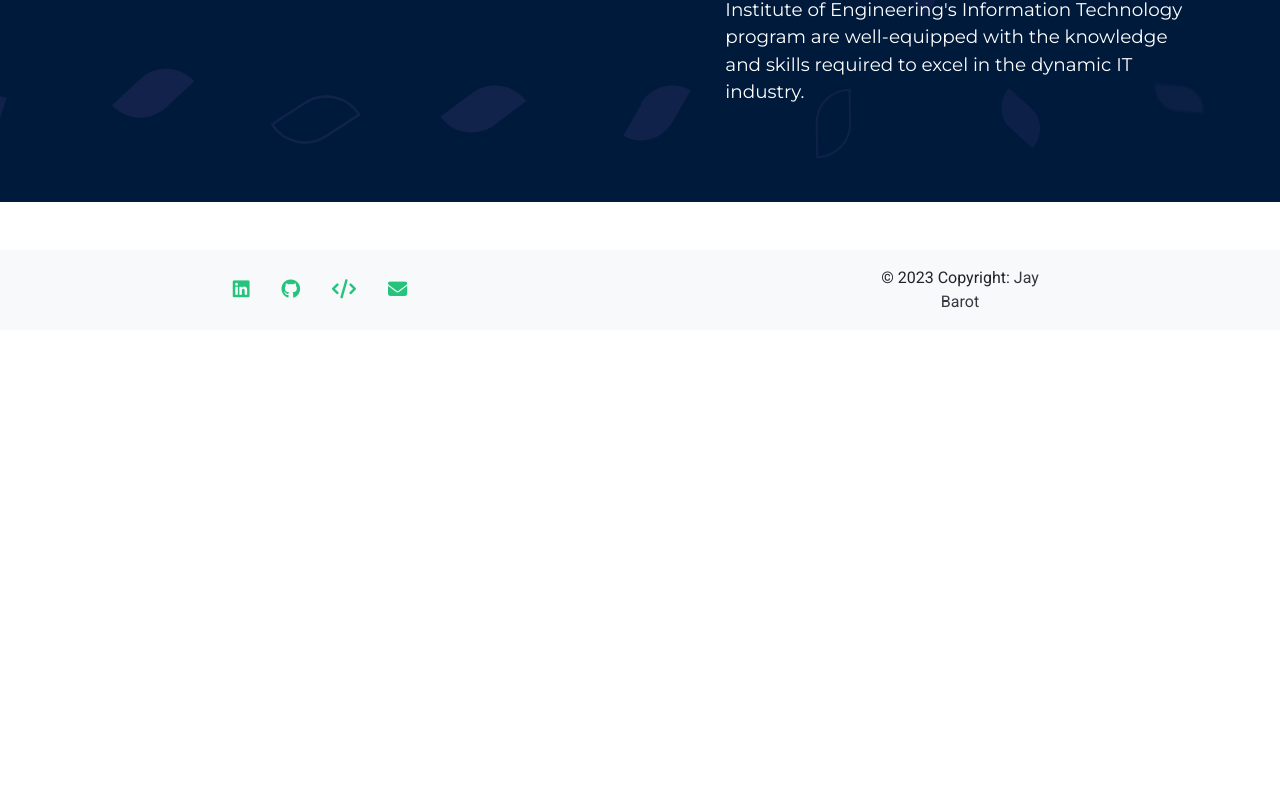
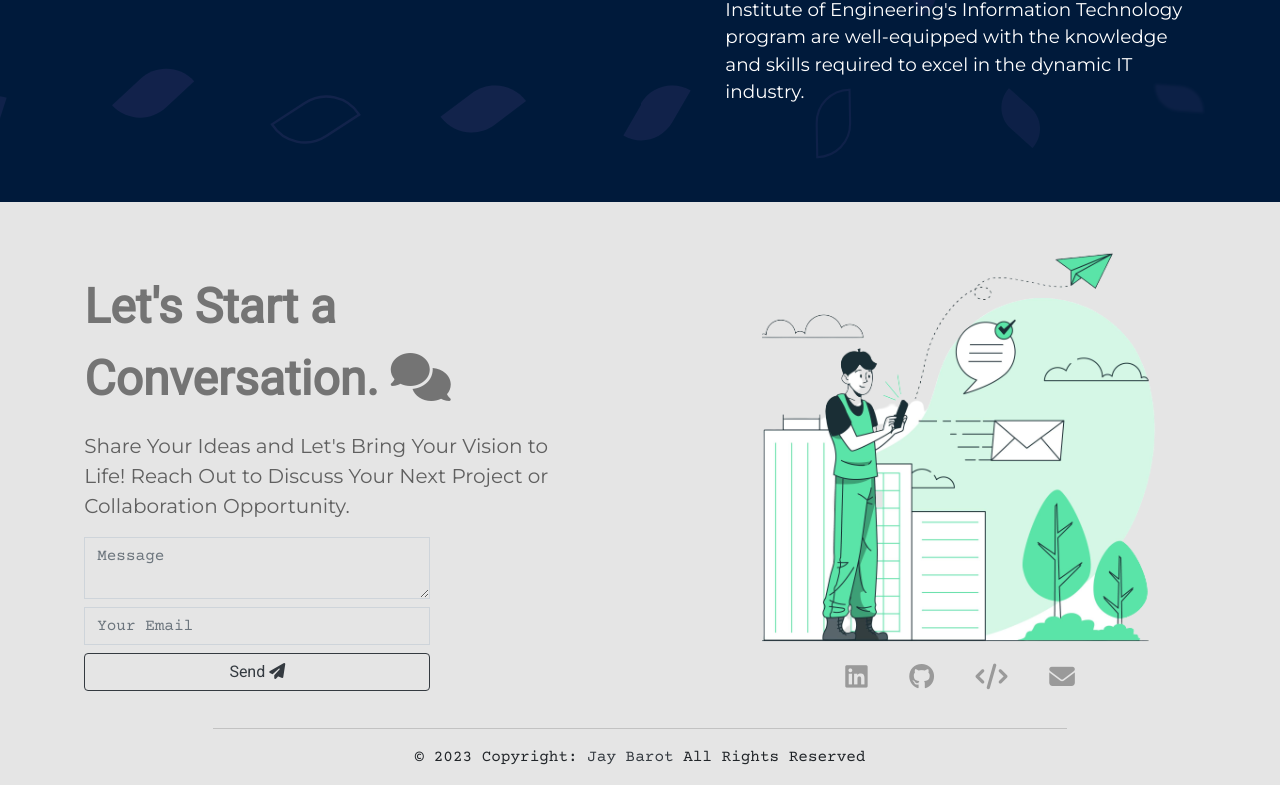
Before and after one commit to barotjay998/jay-barot-website, an Angular app: page /home in a window 1280 px wide. Shown: the part 5105-5890 px from the top of the page. Before the commit the page ends 5435 px from the top, so only its background shows below. Built offline with nearby package versions, Linux system fonts and the light colour scheme.

Commit message:
footer complete

```diff
--- a/src/app/footer/footer.component.html
+++ b/src/app/footer/footer.component.html
@@ -1,52 +1,88 @@
-<footer class="bg-light text-center text-lg-start font-roboto">
+<footer class="bg-platinum  text-center text-lg-start font-roboto">
 
   <div class="container-fluid">
 
-    <div class="row d-flex justify-content-around">
+    <div class="row">
+
+      <!-- Contact Me -->
+      <div class="col-lg-6 d-flex align-self-center" style="margin-top: 3rem;">
+        <div class="row justify-content-center mx-1">
+          <div class="col-lg-10 col-md-10 col-sm-10 d-flex flex-column">
+
+            <div class="row">
+              <div class="col-md-12">
+                <p class="contact-me-title">Let's Start a Conversation. <i class="fa-solid fa-comments"></i> </p>
+                <p class="contact-me-sub-title">
+                  Share Your Ideas and Let's Bring Your Vision to Life!
+                  Reach Out to Discuss Your Next Project or Collaboration Opportunity.
+                </p>
+              </div>
+            </div>
+
+            <div class="row">
+              <div class="col-xl-9 col-lg-10 col-md-9">
+                <textarea class="form-control contact-me-textarea mb-2" [(ngModel)]="message" placeholder="Message"></textarea>
+                <input type="email" class="form-control contact-me-email mb-2" [(ngModel)]="senderEmail" placeholder="Your Email">
+                <button class="btn btn-outline-dark w-100" (click)="sendEmail()">Send <i class="fa-solid fa-paper-plane"></i></button>
+              </div>
+            </div>
+
+          </div>
+
+        </div>
+      </div>
+
       <!-- Icons -->
-      <div class="col-lg-2 d-flex flex-row align-items-center justify-content-center">
+      <div class="col-lg-6">
 
+        <div class="row d-flex justify-content-center" style="margin-top: 3rem;">
+          <div class="col-xl-8 col-lg-8 col-md-6 col-sm-7 col-10 d-flex justify-content-center">
+            <img class="img-fluid" src="assets/images/contact.png" alt="Hero Image Jay Barot">
+          </div>
+        </div>
+
+        <div class="row d-flex justify-content-center">
+          <div class="col-6 d-flex flex-row justify-content-center">
             <!-- LinkedIn -->
             <a href="https://goo.gl/maps/RPNTN3r63BKCnSVD9"
               class="footer-link-box"
               target="_blank" class="footer-link">
-            <i class="fa-brands fa-linkedin"></i>
+              <i class="fa-brands fa-linkedin footer-link-icon"></i>
             </a>
 
             <!-- Github -->
             <a href="https://goo.gl/maps/RPNTN3r63BKCnSVD9"
                 target="_blank" class="footer-link">
-            <i class="fa-brands fa-github"></i>
+                <i class="fa-brands fa-github footer-link-icon"></i>
             </a>
 
             <!-- LeetCode -->
             <a href="https://goo.gl/maps/RPNTN3r63BKCnSVD9"
                 target="_blank" class="footer-link">
-            <i class="fa-solid fa-code"></i>
+                <i class="fa-solid fa-code footer-link-icon"></i>
             </a>
 
             <!-- Email -->
             <a href="https://goo.gl/maps/RPNTN3r63BKCnSVD9"
                 target="_blank" class="footer-link">
-            <i class="fa-solid fa-envelope"></i>
+                <i class="fa-solid fa-envelope footer-link-icon"></i>
             </a>
+          </div>
 
         </div>
 
+      </div>
+
+    </div>
+
+    <div class="row justify-content-center">
+
       <!-- Copyright -->
-      <div class="col-lg-2 text-center p-3 bg-light">
+      <div class="col-lg-8 text-center pb-3 pt-3 mt-3 ml-5 mr-5 font-courier-prime" style="border-top: 1px solid #c2c2c2;">
         © 2023 Copyright:
         <a class="text-dark" href="#">Jay Barot</a>
+        All Rights Reserved
       </div>
-
-      <!-- Copyright -->
-      <!--
-      <div class="col-lg-6 d-flex flex-row align-items-center">
-        <p>Say Hi</p>
-        <textarea class="form-control contact-me-textarea" [(ngModel)]="message" placeholder="Message"></textarea>
-        <input type="email" class="form-control contact-me-email" [(ngModel)]="senderEmail" placeholder="Your Email">
-        <button class="btn btn-primary" (click)="sendEmail()">Send</button>
-      </div> -->
 
     </div>
 
--- a/src/app/home/home.component.html
+++ b/src/app/home/home.component.html
@@ -572,7 +572,6 @@
                       >
                         Learn More <i class="fa-solid fa-angles-right" style="font-size: 0.8rem;"></i>
                       </a>
-
                       <label *ngFor="let technology of project.techStack" class="project-technology-label b-inline text-center">
                         {{technology}}
                       </label>
@@ -605,7 +604,7 @@
   </div>
 </section>
 
-<section id="education" class="py-5 bg-theme-blue d-flex mb-5" style="min-height: 100vh;">
+<section id="education" class="py-5 bg-theme-blue d-flex" style="min-height: 100vh;">
   <div class="container-fluid">
 
     <!-- Top Button -->
--- a/src/styles.scss
+++ b/src/styles.scss
@@ -468,18 +468,55 @@ a.disabled {
 }
 
 .contact-me-textarea {
-    height: 2.4rem;
-    width: 50%;
+    width: 100%;
 }
 
 .contact-me-email {
-    width: 50%;
+    width: 100%;
+}
+
+.form-control {
+    background-color: #cf000000;
+    border-radius: 0rem;
+    @extend .font-courier-prime;
+}
+
+.form-control:focus {
+    background-color: #cf000000;
+    color: #495057;
+    border-color: #80ff9c;
+    outline: 0;
+    box-shadow: 0 0 0 0.2rem rgba(0, 255, 76, 0.25);
 }
 
 .footer-link {
     margin: 1rem;
-    font-size: 1.2rem;
+    font-size: 1.6rem;
+    color: #9a9a9a;
+}
+
+.footer-link:hover {
     color:#25c37c;
+}
+
+.footer-link-icon {
+    padding: 0.2rem 0.3rem;
+}
+
+.contact-me-title {
+    text-align: left;
+    font-size: 3rem;
+    font-weight: bold;
+    color: #747474;
+    @extend .font-roboto;
+}
+
+.contact-me-sub-title {
+    text-align: left;
+    text-align: left;
+    font-size: 1.25rem;
+    color: #606060;
+    @extend .font-montserrat;
 }
 
 .img-jay-barot {
```
Also changed, not shown: src/assets/images/contact.png (added). Lines whose indentation alone changed are shown as unchanged.
